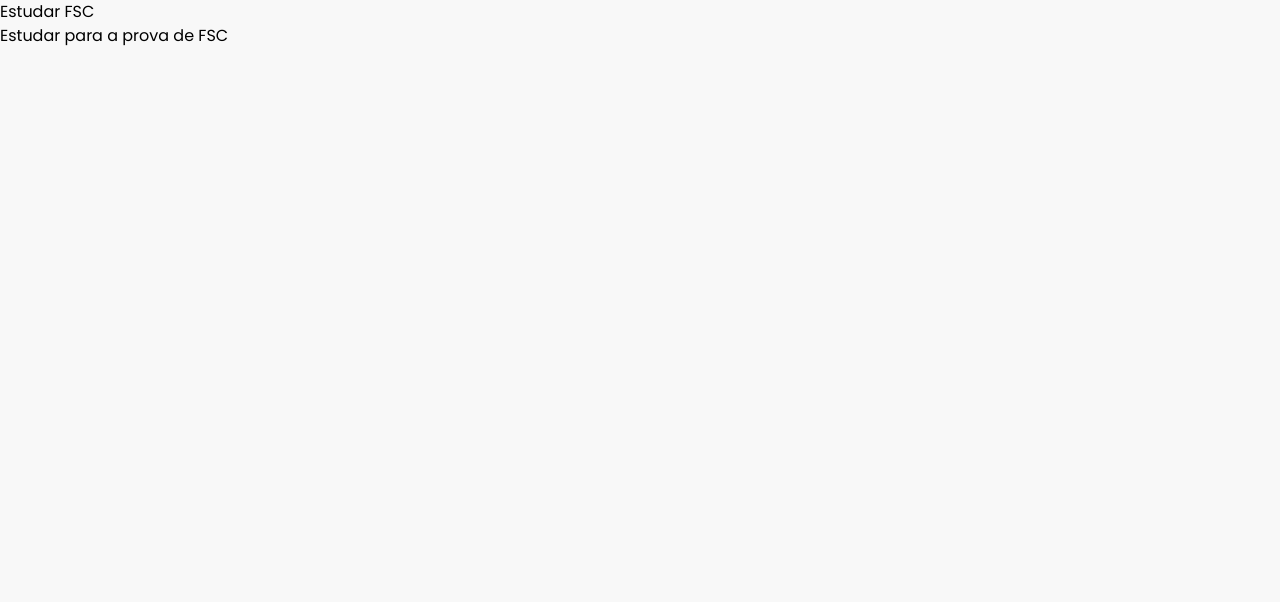
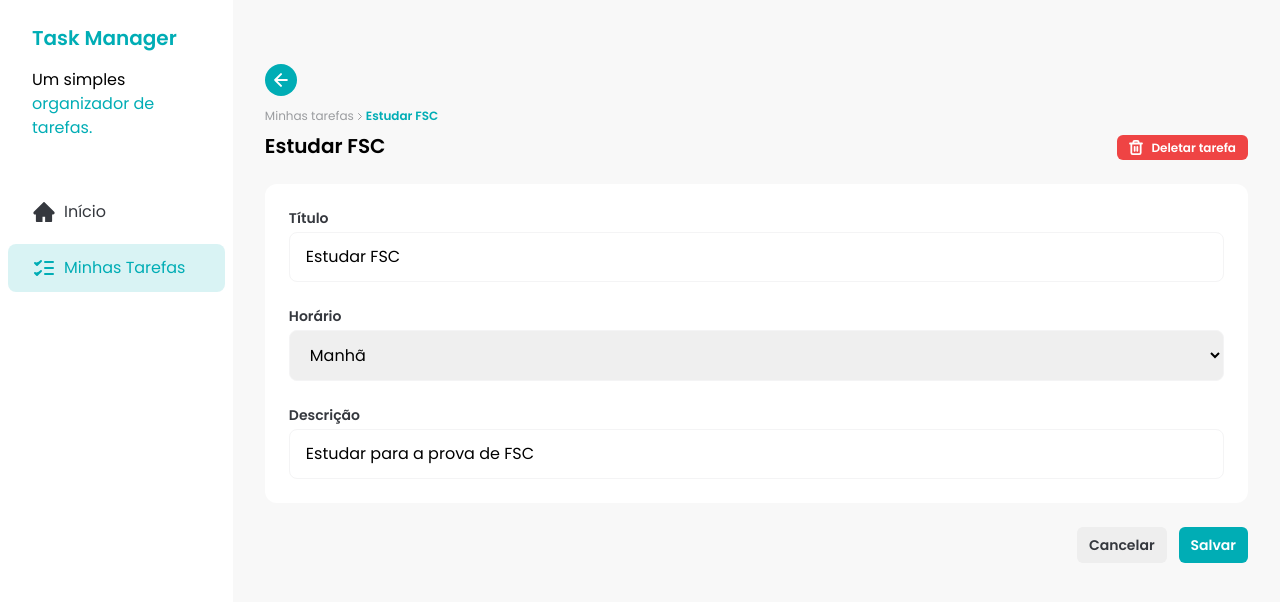
Before and after one commit to fernandoferreira67/task-manager, a React (Vite) app: page /task/1 in a window 1280 px wide. Shown: the top 602 px of the page. Built offline with nearby package versions, Linux system fonts and the light colour scheme; data requests are answered from the project's data file.

Commit message:
feat: add initial TaskDetails page without logic

```diff
--- a/db.json
+++ b/db.json
@@ -27,13 +27,6 @@
       "description": "Assistir um filme com a família",
       "time": "evening",
       "status": "not_started"
-    },
-    {
-      "id": "bed4e2ee-9326-46b5-bd24-8830b294b21b",
-      "title": "asdsad",
-      "time": "morning",
-      "description": "asdsad",
-      "status": "not_started"
     }
   ]
 }
--- a/src/assets/icons/index.js
+++ b/src/assets/icons/index.js
@@ -1,5 +1,7 @@
 import AddIcon from './add.svg?react'
+import ArrowLeftIcon from './arrow-left.svg?react'
 import CheckIcon from './check.svg?react'
+import ChevronRightIcon from './chevron-right.svg?react'
 import CloudSunIcon from './cloud-sun.svg?react'
 import DetailsIcon from './details.svg?react'
 import HomeIcon from './home.svg?react'
@@ -11,7 +13,9 @@
 
 export {
   AddIcon,
+  ArrowLeftIcon,
   CheckIcon,
+  ChevronRightIcon,
   CloudSunIcon,
   DetailsIcon,
   HomeIcon,
--- a/src/components/Button.jsx
+++ b/src/components/Button.jsx
@@ -15,6 +15,7 @@
         primary: 'bg-brand-primary text-white',
         ghost: 'bg-transparent text-brand-dark-gray',
         secondary: 'bg-brand-light-gray text-brand-dark-blue',
+        danger: 'bg-brand-danger text-brand-white',
       },
       size: {
         small: 'py-1 text-xs',
@@ -42,7 +43,7 @@
 
 Button.propTypes = {
   children: PropTypes.node.isRequired,
-  color: PropTypes.oneOf(['primary', 'ghost', 'secondary']),
+  color: PropTypes.oneOf(['primary', 'ghost', 'secondary', 'danger']),
   size: PropTypes.oneOf(['small', 'large']),
   className: PropTypes.string,
 }
--- a/src/pages/task-details.jsx
+++ b/src/pages/task-details.jsx
@@ -1,9 +1,19 @@
 import { useEffect, useState } from 'react'
-import { useParams } from 'react-router-dom'
+import { useNavigate, useParams } from 'react-router-dom'
+
+import { ArrowLeftIcon, ChevronRightIcon, TrashIcon } from '../assets/icons'
+import Button from '../components/Button'
+import Input from '../components/Input'
+import Sidebar from '../components/Sidebar'
+import TimeSelect from '../components/TimeSelect'
 
 const TaskDetailsPage = () => {
   const { taskId } = useParams()
   const [task, setTask] = useState()
+  const navigate = useNavigate()
+  const handleBackClick = () => {
+    navigate(-1)
+  }
 
   useEffect(() => {
     const fetchTask = async () => {
@@ -18,9 +28,69 @@
   }, [taskId])
 
   return (
-    <div>
-      <h1>{task?.title}</h1>
-      <p>{task?.description}</p>
+    <div className="flex">
+      <Sidebar />
+      <div className="w-full space-y-6 px-8 py-16">
+        {/* barra do topo */}
+        <div className="flex w-full justify-between">
+          {/* parte da esquerda */}
+          <div>
+            <button
+              onClick={handleBackClick}
+              className="mb-3 flex h-8 w-8 items-center justify-center rounded-full bg-brand-primary"
+            >
+              <ArrowLeftIcon />
+            </button>
+            <div className="flex items-center gap-1 text-xs">
+              <span
+                className="cursor-pointer text-brand-text-gray"
+                onClick={handleBackClick}
+              >
+                Minhas tarefas
+              </span>
+              <ChevronRightIcon className="text-brand-text-gray" />
+              <span className="font-semibold text-brand-primary">
+                {task?.title}
+              </span>
+            </div>
+
+            <h1 className="mt-2 text-xl font-semibold">{task?.title}</h1>
+          </div>
+
+          {/* parte da direita */}
+          <Button className="h-fit self-end" color="danger">
+            <TrashIcon />
+            Deletar tarefa
+          </Button>
+        </div>
+
+        {/* dados da tarefa */}
+        <div className="space-y-6 rounded-xl bg-brand-white p-6">
+          <div>
+            <Input id="title" label="Título" value={task?.title} />
+          </div>
+
+          <div>
+            <TimeSelect value={task?.time} />
+          </div>
+
+          <div>
+            <Input
+              id="description"
+              label="Descrição"
+              value={task?.description}
+            />
+          </div>
+        </div>
+        <div className="flex w-full justify-end gap-3">
+          <Button size="large" color="secondary">
+            Cancelar
+          </Button>
+          <Button size="large" color="primary">
+            Salvar
+          </Button>
+        </div>
+      </div>
     </div>
   )
 }
```
Also changed, not shown: src/assets/icons/arrow-left.svg (added), src/assets/icons/chevron-right.svg (added).
